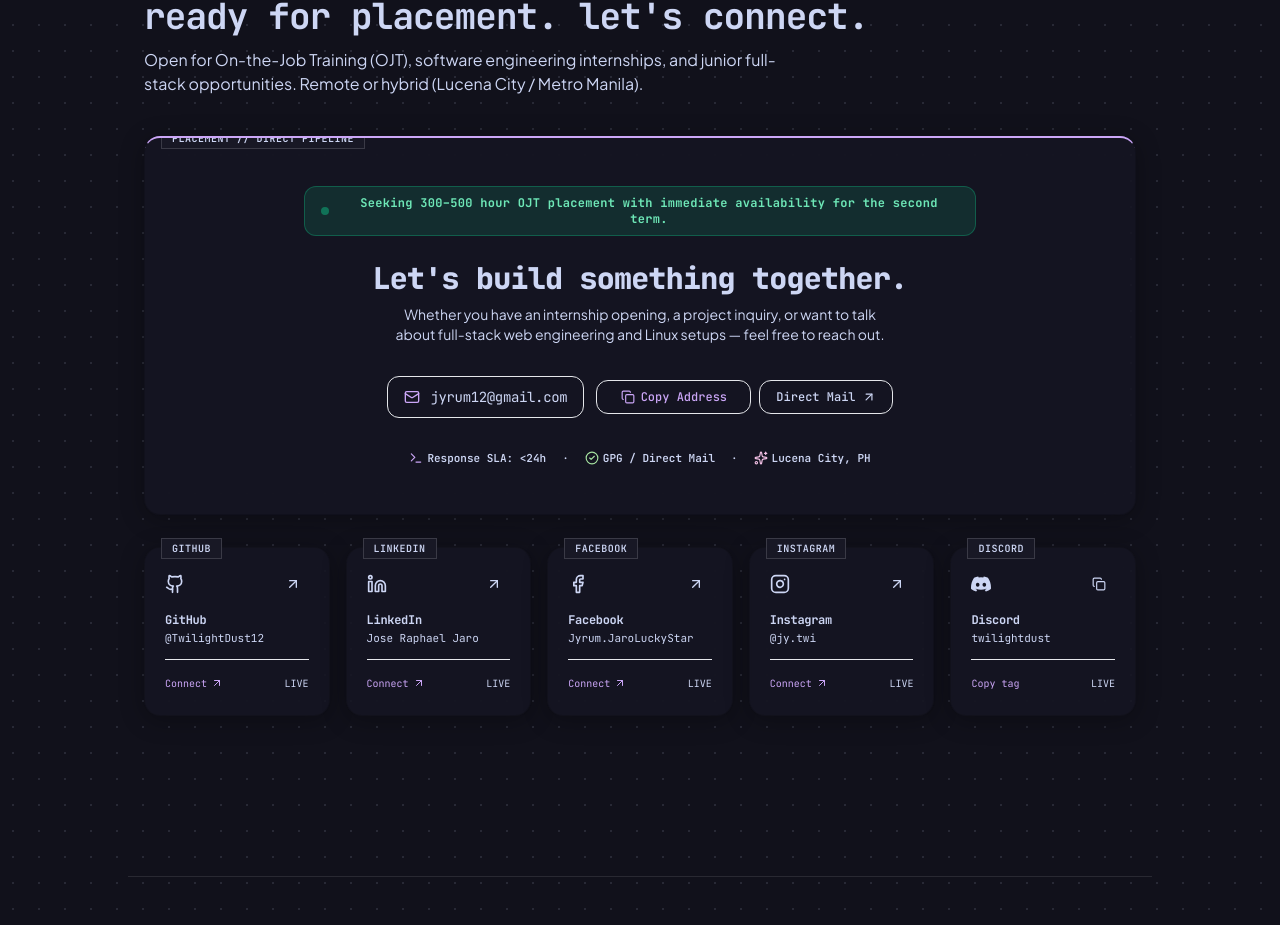
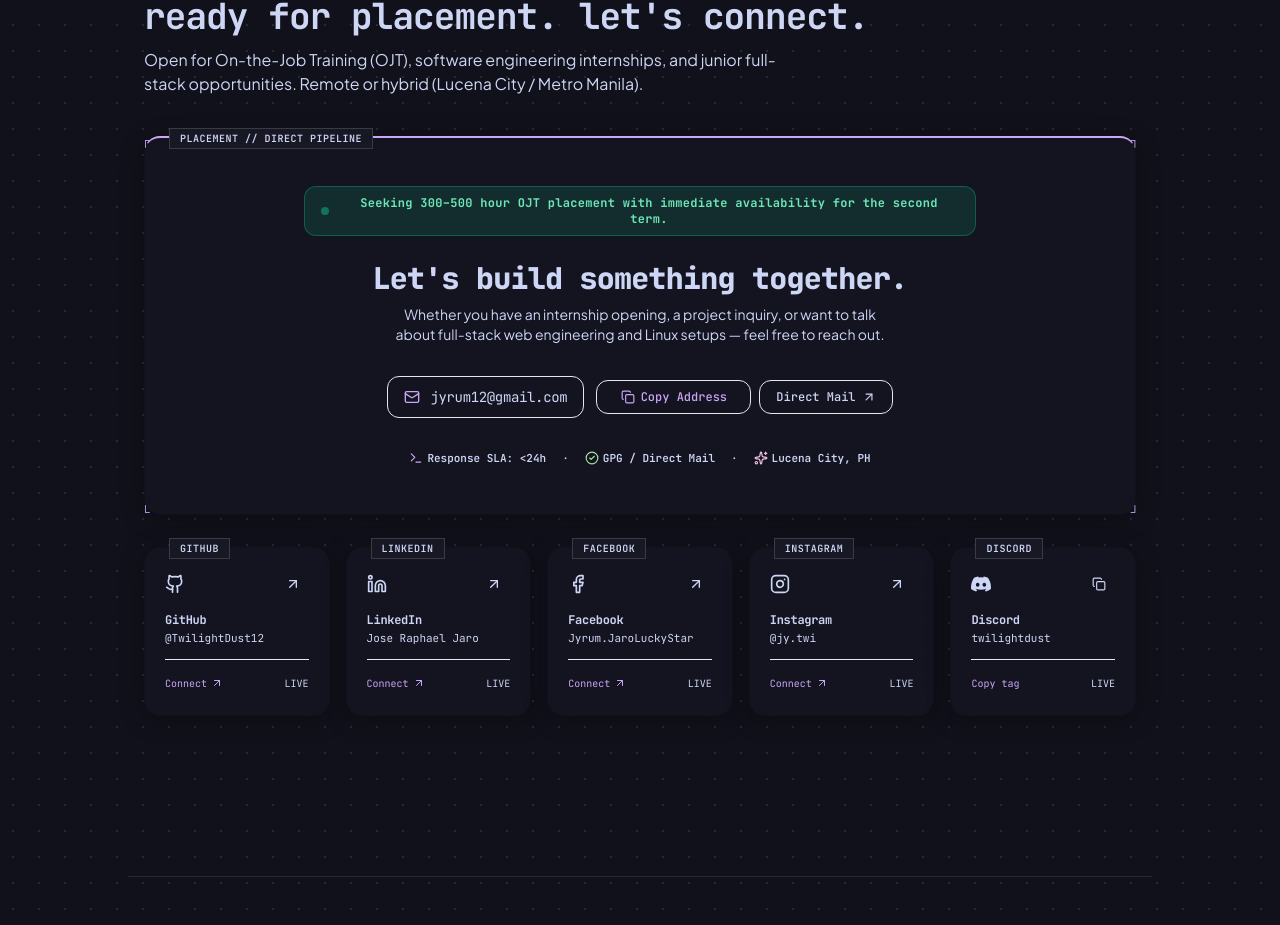
Before and after one commit to TwilightDust12/portfolio, a Next.js app: page / in a window 1280 px wide. Shown: the part 5058-5983 px from the top of the page. Built offline with nearby package versions, Linux system fonts and the light colour scheme.

Commit message:
fix(ui): remove overflow clipping from SwissFrame tag and calipers

```diff
--- a/src/components/sections/ContactSection.tsx
+++ b/src/components/sections/ContactSection.tsx
@@ -95,7 +95,7 @@ export function ContactSection() {
           tag="PLACEMENT // DIRECT PIPELINE"
           accentBorder="mauve"
           showCalipers={true}
-          className="p-8 sm:p-12 rounded-2xl relative overflow-hidden shadow-lg"
+          className="p-8 sm:p-12 rounded-2xl relative shadow-lg"
         >
           <div className="flex flex-col items-center text-center max-w-2xl mx-auto space-y-6">
             {/* OJT Banner */}
--- a/src/components/ui/SwissFrame.tsx
+++ b/src/components/ui/SwissFrame.tsx
@@ -28,9 +28,13 @@ export function SwissFrame({
     pink: "border-t-2 border-t-accent-pink",
   }[accentBorder];
 
+  // Defensively strip overflow-hidden from the outer SwissFrame container so
+  // absolute -top-2.5 tags and corner calipers are never clipped.
+  const safeClassName = className.replace(/\boverflow-hidden\b/g, "").trim();
+
   return (
     <div
-      className={`border border-black/15 dark:border-white/12 relative bg-white/85 dark:bg-[#181825]/65 backdrop-blur-md shadow-[0_2px_12px_rgba(0,0,0,0.04)] dark:shadow-[0_4px_24px_rgba(0,0,0,0.3)] transition-[transform,border-color,box-shadow,background-color] duration-200 ease-out ${accentBorderClass} ${className}`}
+      className={`border border-black/15 dark:border-white/12 relative bg-white/85 dark:bg-[#181825]/65 backdrop-blur-md shadow-[0_2px_12px_rgba(0,0,0,0.04)] dark:shadow-[0_4px_24px_rgba(0,0,0,0.3)] transition-[transform,border-color,box-shadow,background-color] duration-200 ease-out ${accentBorderClass} ${safeClassName}`}
     >
       {/* Precision Calipers at 4 Corners */}
       {showCalipers && (
@@ -64,7 +68,7 @@ export function SwissFrame({
 
       {/* Monospace Tag Label */}
       {tag && (
-        <span className="absolute -top-2.5 left-4 px-2.5 py-0.5 bg-white dark:bg-[#181825] border border-black/20 dark:border-white/15 text-[10px] font-mono text-ink font-semibold uppercase tracking-wider select-none z-10 shadow-xs">
+        <span className="absolute -top-2.5 left-5 sm:left-6 px-2.5 py-0.5 bg-white dark:bg-[#181825] border border-black/20 dark:border-white/15 text-[10px] font-mono text-ink font-semibold uppercase tracking-wider select-none z-10 shadow-xs">
           {tag}
         </span>
       )}
```
